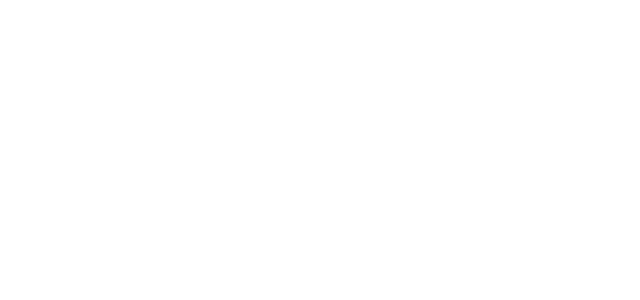
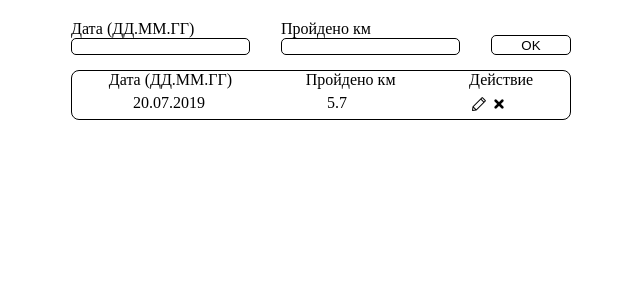
Before and after one commit to RebikHub/ra-forms-steps, a React (Create React App) app: page / in a window 1280 px wide. Shown: the top 300 px of the page, without its empty margins (319-959 px from the left). Built offline with nearby package versions, Linux system fonts and the light colour scheme.

Commit message:
components

```diff
--- a/src/App.js
+++ b/src/App.js
@@ -1,9 +1,13 @@
 import React from "react";
+import BoardSteps from "./components/BoardSteps";
+import FormSteps from "./components/FormSteps";
 
 function App() {
   return (
-    <div className="App">
-    </div>
+    <>
+      <FormSteps/>
+      <BoardSteps/>
+    </>
   );
 }
 
--- /dev/null
+++ b/src/components/BoardSteps.jsx
@@ -0,0 +1,17 @@
+import React from 'react'
+import Step from './Step'
+
+export default function BoardSteps() {
+  return (
+    <div className="board-steps">
+      <div className="board-header">
+        <p className="board-date">Дата (ДД.ММ.ГГ)</p>
+        <p className="board-length">Пройдено км</p>
+        <p className="board-action">Действие</p>
+      </div>
+      <div className="board-body">
+        <Step/>
+      </div>
+    </div>
+  )
+}
--- /dev/null
+++ b/src/components/FormSteps.jsx
@@ -0,0 +1,17 @@
+import React from 'react'
+
+export default function FormSteps() {
+  return (
+    <form className="form-steps">
+      <div className="input-date">
+        <label htmlFor="date">Дата (ДД.ММ.ГГ)</label>
+        <input type="text" name="date"/>
+      </div>
+      <div className="input-length">
+        <label htmlFor="length">Пройдено км</label>
+        <input type="text" name="length"/>
+      </div>
+      <button className="btn-steps" type="button">OK</button>
+    </form>
+  )
+}
--- /dev/null
+++ b/src/components/Step.jsx
@@ -0,0 +1,14 @@
+import React from 'react'
+
+export default function Step() {
+  return (
+    <div className="step">
+      <p className="step-date">20.07.2019</p>
+      <p className="step-length">5.7</p>
+      <div className="step-action">
+        <button className="btn-change" type="button"></button>
+        <button className="btn-remove" type="button"></button>
+      </div>
+    </div>
+  )
+}
--- a/src/index.css
+++ b/src/index.css
@@ -3,16 +3,93 @@
   padding: 0;
 }
 
-body {
-  margin: 0;
-  font-family: -apple-system, BlinkMacSystemFont, 'Segoe UI', 'Roboto', 'Oxygen',
-    'Ubuntu', 'Cantarell', 'Fira Sans', 'Droid Sans', 'Helvetica Neue',
-    sans-serif;
-  -webkit-font-smoothing: antialiased;
-  -moz-osx-font-smoothing: grayscale;
+#root {
+  width: 500px;
+  margin: 20px auto;
 }
 
-code {
-  font-family: source-code-pro, Menlo, Monaco, Consolas, 'Courier New',
-    monospace;
+.form-steps {
+  display: flex;
+  justify-content: space-between;
 }
+
+.input-date {
+  display: flex;
+  flex-direction: column;
+}
+
+.input-length {
+  display: flex;
+  flex-direction: column;
+}
+
+input {
+  border: 1px solid black;
+  border-radius: 5px;
+}
+
+.btn-steps {
+  width: 80px;
+  height: 20px;
+  align-self: end;
+  border: 1px solid black;
+  border-radius: 5px;
+  background-color: white;
+}
+
+.board-steps {
+  border: 1px solid black;
+  margin-top: 15px;
+  border-radius: 8px;
+}
+
+.board-header {
+  display: flex;
+  justify-content: space-around;
+}
+
+.board-date {
+
+}
+
+.board-length {
+
+}
+
+.board-action {
+
+}
+
+.board-body {
+
+}
+
+.step {
+  display: flex;
+  justify-content: space-around;
+  margin: 5px 0;
+}
+.step-date {
+
+}
+.step-length {
+
+}
+.step-action {
+
+}
+.btn-change, .btn-remove {
+  width: 20px;
+  height: 20px;
+  border: none;
+  background-color: white;
+  background-position: center;
+  background-repeat: no-repeat;
+  cursor: pointer;
+}
+.btn-change {
+  background-image: url(../image/edit.png);
+}
+.btn-remove {
+  background-image: url(../image/remove.png);
+}
```
Also changed, not shown: image/edit.png (added), image/remove.png (added).
